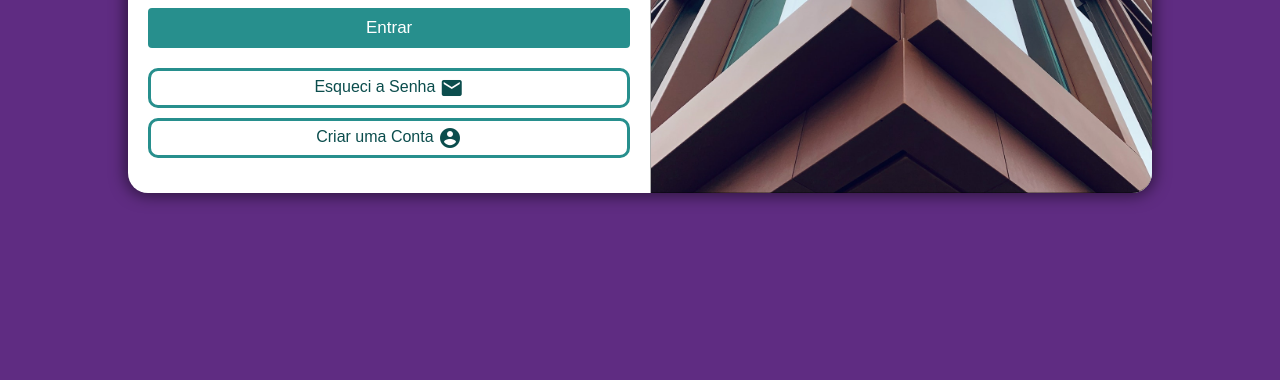
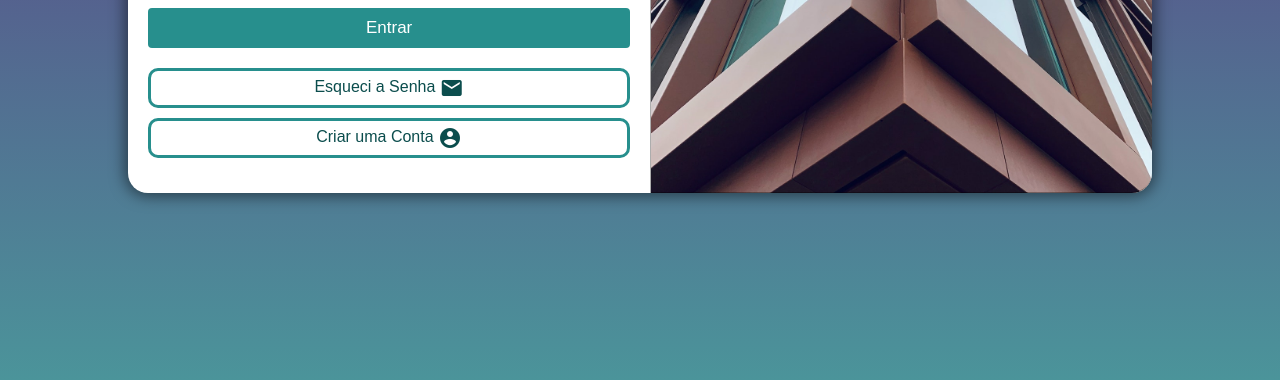
Before and after one commit to ViniciusCorbim/Login, a plain HTML site: page index.html in a window 1280 px wide. Shown: the part 420-800 px from the top of the page. Drawn offline with Linux system fonts and the light colour scheme.

Commit message:
Update mediaQueries.css

```diff
--- a/styles/mediaQueries.css
+++ b/styles/mediaQueries.css
@@ -50,6 +50,10 @@
 }
 
 @media screen and (min-width: 992px){
+    body{
+        background-image: linear-gradient(to bottom, #5F2C82, #4B949A);
+    }
+
     main{
         width: 80vw;
         min-width: 950px;
```
